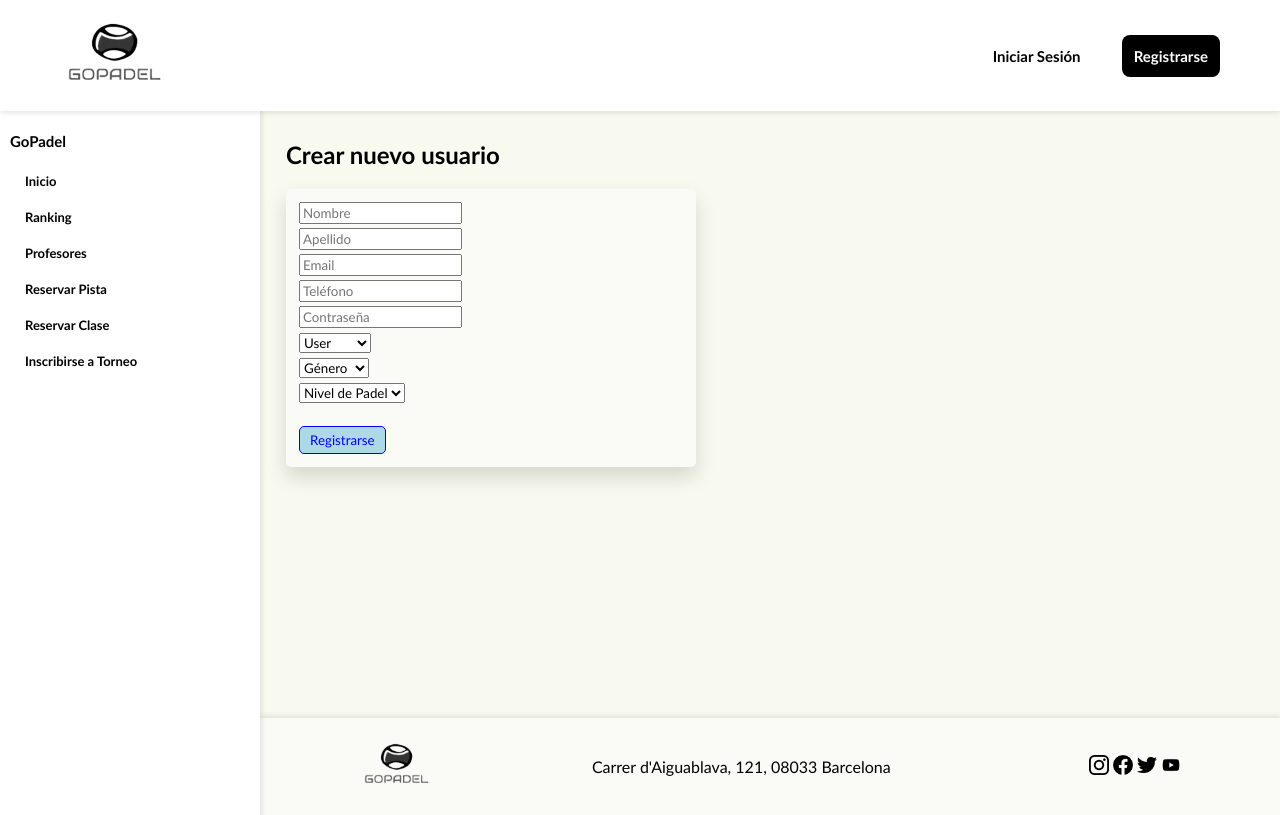
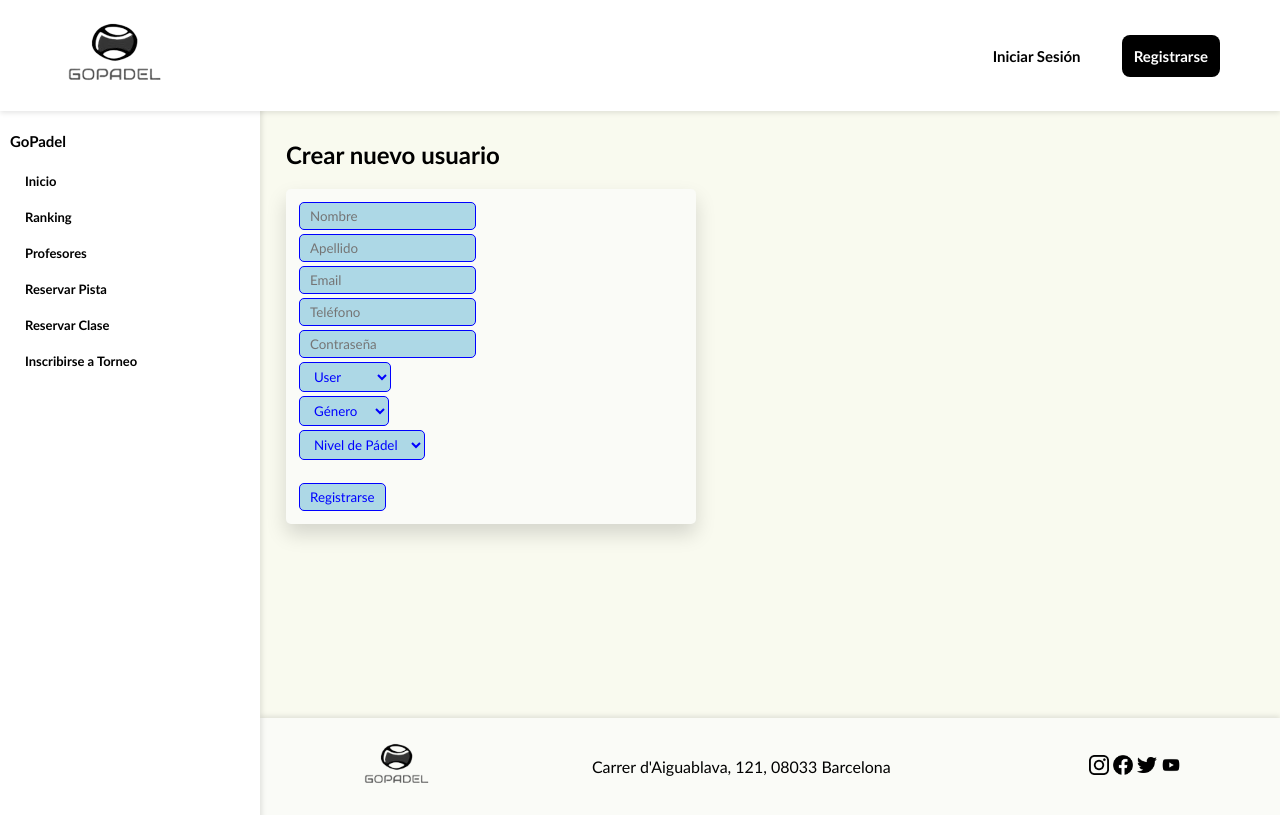
Before and after one commit to gallardo4/goPadel, a PHP site: page /crearUser.php in a window 1280 px wide. Run offline with PHP 8.4, Linux system fonts and the light colour scheme.

Commit message:
Arreglos CSS

```diff
--- a/crearUser.php
+++ b/crearUser.php
@@ -8,28 +8,28 @@ include("components/include/nav.php")
         <form action="./components/api/afegirUser.proc.php" method="POST" enctype="multipart/form-data" class="formularioVerde1">
             <table>
                 <tr>
-                    <td><input type="text" name="usu_nom" size="20" placeholder="Nombre"></td>
+                    <td><input class="anyadirComentarioTexto" type="text" name="usu_nom" size="20" placeholder="Nombre"></td>
                 </tr>
                 <tr>
-                    <td><input type="text" name="usu_apellido" size="20" placeholder="Apellido"></td>
+                    <td><input class="anyadirComentarioTexto" type="text" name="usu_apellido" size="20" placeholder="Apellido"></td>
                 </tr>
                 <tr>
-                    <td><input type="email" name="usu_mail" size="20" placeholder="Email"></td>
+                    <td><input class="anyadirComentarioTexto" type="email" name="usu_mail" size="20" placeholder="Email"></td>
                 </tr>
                 <tr>
-                    <td><input type="tel" name="usu_telf" size="20" placeholder="Teléfono"></td>
+                    <td><input class="anyadirComentarioTexto" type="tel" name="usu_telf" size="20" placeholder="Teléfono"></td>
                 </tr>
                 <tr>
-                    <td><input type="password" name="usu_contra" size="20" placeholder="Contraseña"></td>
+                    <td><input class="anyadirComentarioTexto" type="password" name="usu_contra" size="20" placeholder="Contraseña"></td>
                 </tr>
 
                 <tr>
                     <td>
-                        <select name="usu_type" id="usu_type">
-                        <option value="user">User</option>
-                        <option value="admin">Admin</option>
-                        <option value="prof">Profesor</option>
-                    </select><br>
+                        <select class="anyadirComentario" name="usu_type" id="usu_type">
+                            <option value="user">User</option>
+                            <option value="admin">Admin</option>
+                            <option value="prof">Profesor</option>
+                        </select><br>
                     </td>
 
                 </tr>
@@ -37,7 +37,7 @@ include("components/include/nav.php")
 
                 <tr>
                     <td>
-                        <select name="usu_genero">
+                        <select class="anyadirComentario" name="usu_genero">
                             <option value="" disabled selected>Género</option>
                             <option value="M">Hombre</option>
                             <option value="F">Mujer</option>
@@ -47,14 +47,14 @@ include("components/include/nav.php")
                 </tr>
                 <tr>
                     <td>
-                        <select name="usu_nivel">
-                            <option value="" disabled selected>Nivel de Padel</option>
+                        <select class="anyadirComentario" name="usu_nivel">
+                            <option value="" disabled selected>Nivel de Pádel</option>
                             <option value="c">c</option>
                             <option value="c+">c+</option>
                             <option value="b">b</option>
                             <option value="b+">b+</option>
                             <option value="a">a</option>
-                            <option value="Profesional">Profesional</option>
+                            <option value="Profesional">professional</option>
                         </select><br>
                     </td>
                 </tr>
--- a/inscribirseTorneo.php
+++ b/inscribirseTorneo.php
@@ -23,7 +23,6 @@ if (!isset($_SESSION["usu_id"])) {
                         <select class="anyadirComentario" id="selectEquipos" name="equipos">
 
                         </select>
-                        <br><br>
                     </td>
                 </tr>
 
@@ -38,7 +37,7 @@ if (!isset($_SESSION["usu_id"])) {
 
                 <tr>
                     <td>
-                        <input type="submit" value="Enviar">
+                        <input class="anyadirComentario" type="submit" value="Enviar">
                     </td>
                 </tr>
 
--- a/login.php
+++ b/login.php
@@ -9,10 +9,10 @@ include("components/include/nav.php")
         <form action="./components/api/loginUser.proc.php" method="GET" class="formularioVerde">
             <table>
                 <tr>
-                    <td><input type="email" name="usu_mail" size="20" placeholder="Email" value="hugoalonso343@gmail.com"></td>
+                    <td><input class="anyadirComentarioTexto" type="email" name="usu_mail" size="20" placeholder="Email" value="hugoalonso343@gmail.com"></td>
                 </tr>
                 <tr>
-                    <td><input type="password" name="usu_contra" size="20" placeholder="Contraseña" value="1234"><br><br></td>
+                    <td><input class="anyadirComentarioTexto" type="password" name="usu_contra" size="20" placeholder="Contraseña" value="1234"><br><br></td>
                 </tr>
                 <tr>
                     <td><input class="anyadirComentario" type="submit" value="Iniciar Sesión"></td>
```
Also changed, not shown: register.php (+8 -8 lines), components/pfpImg/232323232.png (added).
